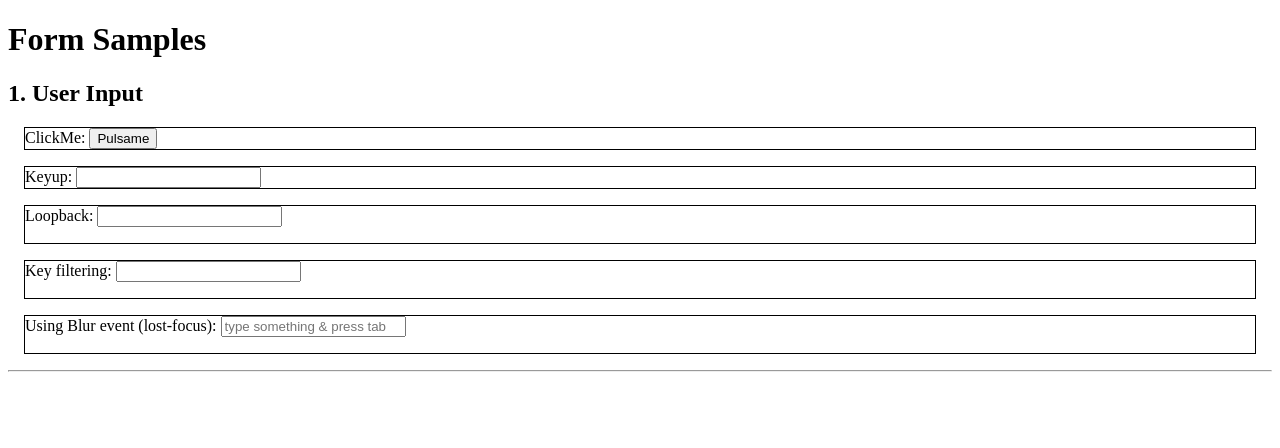
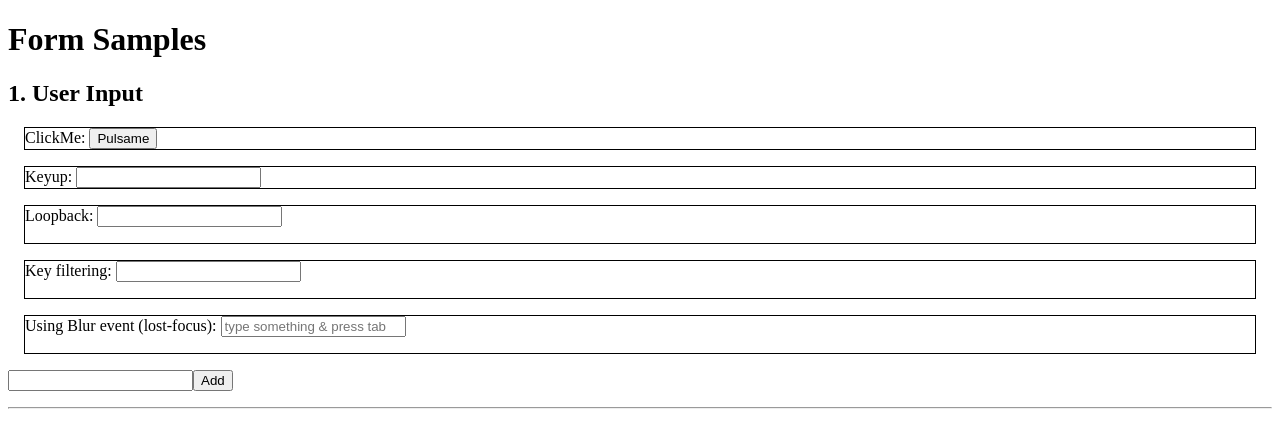
Before and after one commit to pjmolina/ng-forms, an Angular app: page / in a window 1280 px wide. Shown: the top 448 px of the page. Built offline with nearby package versions, Linux system fonts and the light colour scheme.

Commit message:
Enroll people

```diff
--- a/src/app/app.module.ts
+++ b/src/app/app.module.ts
@@ -8,6 +8,7 @@ import { KeyupComponent } from './keyup/keyup.component';
 import { LoopBackComponent } from './loop-back/loop-back.component';
 import { KeyFilteringComponent } from './key-filtering/key-filtering.component';
 import { WithBlurComponent } from './with-blur/with-blur.component';
+import { EnrollPeopleComponent } from './enroll-people/enroll-people.component';
 
 @NgModule({
   declarations: [
@@ -17,7 +18,8 @@ import { WithBlurComponent } from './with-blur/with-blur.component';
     KeyupComponent,
     LoopBackComponent,
     KeyFilteringComponent,
-    WithBlurComponent
+    WithBlurComponent,
+    EnrollPeopleComponent
   ],
   imports: [
     BrowserModule
--- /dev/null
+++ b/src/app/enroll-people/enroll-people.component.html
@@ -0,0 +1,12 @@
+<div>
+
+  <input #newPerson
+         (keyup.enter)="addPerson(newPerson.value)"
+         (blur)="addPerson(newPerson.value)">
+
+  <button (click)="addPerson(newPerson.value)">Add</button>
+
+  <ul>
+    <li *ngFor="let person of people">{{person}}</li>
+  </ul>
+</div>
--- /dev/null
+++ b/src/app/enroll-people/enroll-people.component.scss
@@ -0,0 +1,4 @@
+.enroll-people {
+    border: 1px solid #000;
+    margin: 1em;
+}
--- /dev/null
+++ b/src/app/enroll-people/enroll-people.component.ts
@@ -0,0 +1,17 @@
+import { Component } from '@angular/core';
+
+@Component({
+  selector: 'app-enroll-people',
+  templateUrl: './enroll-people.component.html',
+  styleUrls: ['./enroll-people.component.scss']
+})
+export class EnrollPeopleComponent  {
+  people = [];
+
+  addPerson(personName: string) {
+    if (personName) {
+      this.people.push(personName);
+    }
+  }
+
+}
--- a/src/app/user-input/user-input.component.html
+++ b/src/app/user-input/user-input.component.html
@@ -3,3 +3,4 @@
 <app-loop-back></app-loop-back>
 <app-key-filtering></app-key-filtering>
 <app-with-blur></app-with-blur>
+<app-enroll-people></app-enroll-people>
```
Also changed, not shown: 1 other file (tests, documents, lock files or other folders).
